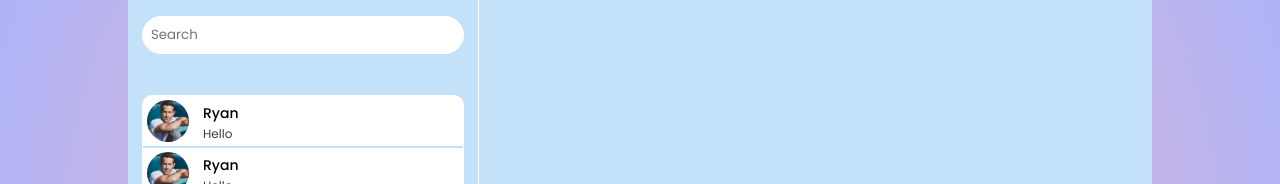
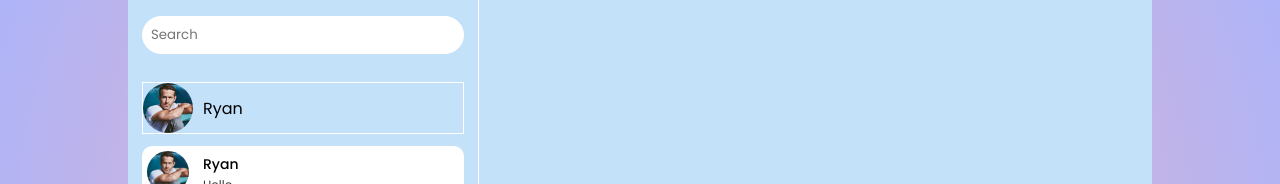
Before and after one commit to wyuan19asu/Game-Chat, a React (Vite) app: page /home in a window 1280 px wide. Shown: the part 148-332 px from the top of the page. Built offline with nearby package versions, Linux system fonts and the light colour scheme.

Commit message:
user chat info layout

```diff
--- a/src/components/Search.jsx
+++ b/src/components/Search.jsx
@@ -1,4 +1,5 @@
 import React from 'react'
+import profilePic from '../images/RR.jpg'
 
 export default function Search() {
     return (
@@ -6,8 +7,11 @@ export default function Search() {
             <div className="search__bar">
                 <input type="text" placeholder='Search' />
             </div>
-            <div className="user__chats">
-                <img src="" alt="" />
+            <div className="user__chat">
+                <img src={profilePic} alt="" className='userPic' />
+                <div className="user__chat--info">
+                    <span>Ryan</span>
+                </div>
             </div>
         </div>
     )
```
